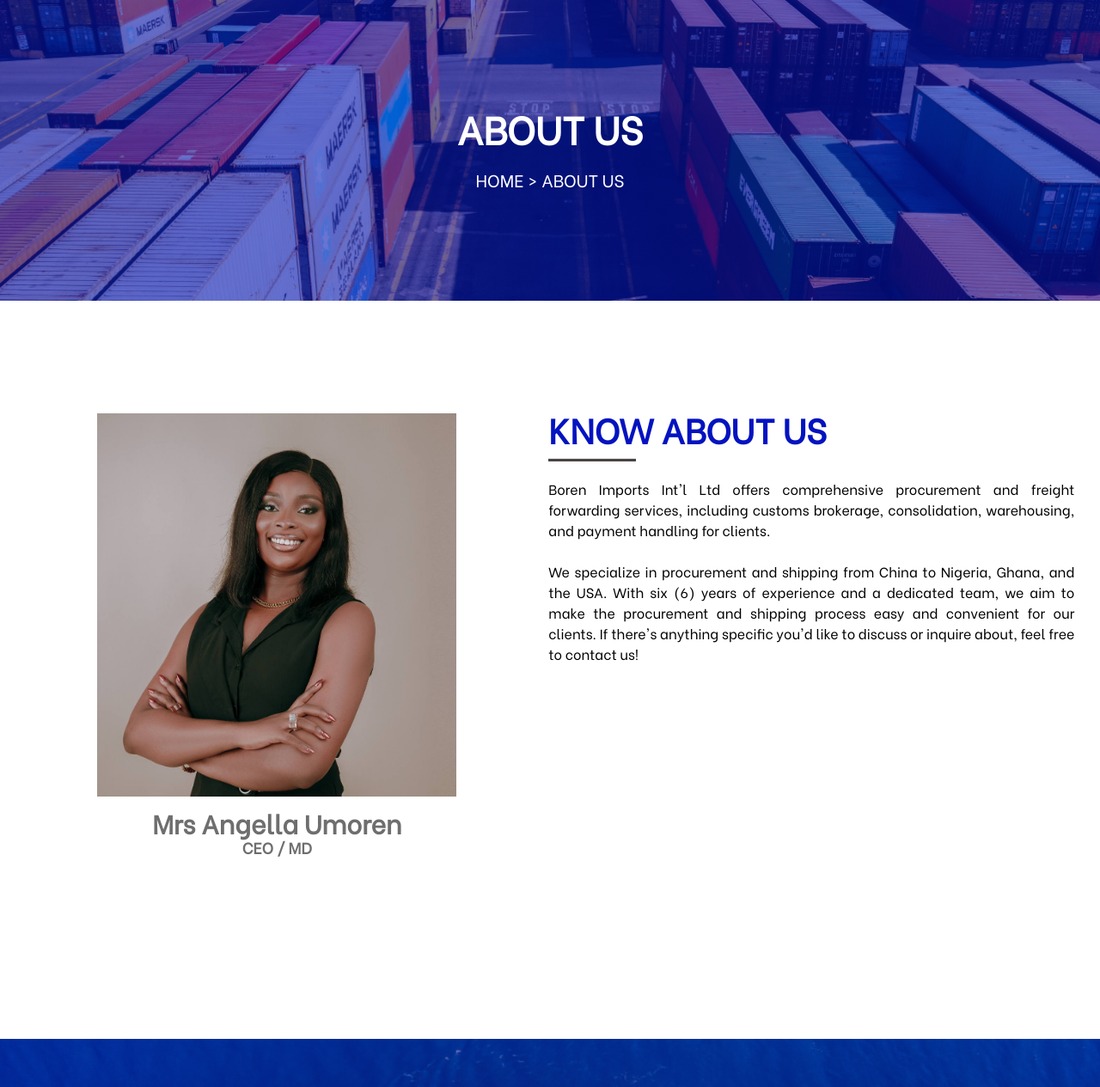
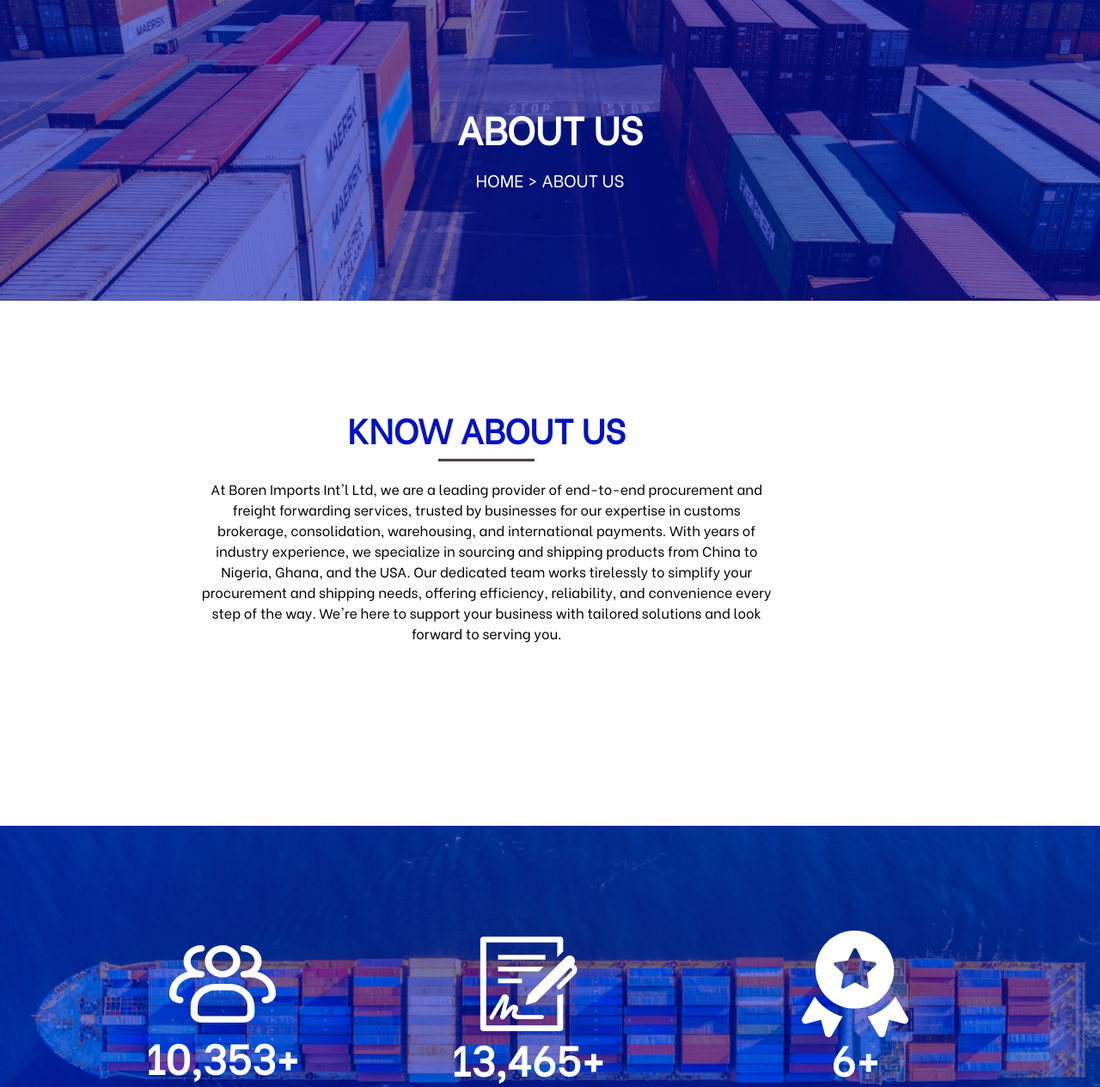
Before and after one commit to winninggodspower/Boren-Import, a Django app: page /about in a window 1280 px wide. Shown: the part 129-1394 px from the top of the page at 86% size. Run offline with Django 4.2, Linux system fonts and the light colour scheme; parts of the project's set-up code (start-up, migrations or seed data) failed here and were passed over; some libraries are stand-ins or nearby versions.

Commit message:
feat: change texts

```diff
--- a/templates/about.html
+++ b/templates/about.html
@@ -17,21 +17,21 @@
 
   <section class="container mx-auto pt-24 pb-32 md:pt-[131px] md:pb-[212px] ">
     <div
-      class="grid justify-center items-center gap-12 md:gap-24 md:grid-cols-[43%,50%] mx-4 md:me-10  md:justify-normal">
-      <div class="justify-self-center md:justify-self-end text-center text-[rgba(0,0,0,0.57)]">
+      class="grid justify-center items-center gap-12 md:gap-24 md:grid-cols-[65%] mx-4 md:me-10">
+      {% comment %} <div class="justify-self-center md:justify-self-end text-center text-[rgba(0,0,0,0.57)]">
         <img class="w-[440px] max-w-[95%] mx-auto" src="{% static 'assets/CEO-crop.png' %}" alt="">
         <h4 class="mt-3 text-3xl font-bold">Mrs Angella Umoren</h4>
         <p class="font-bold text-lg leading-[22px]"> CEO / MD</p>
-      </div>
-      <div class="self-start">
-        <h2 class="text-3xl md:text-[40px] text-primary-dark font-extrabold text-center md:text-start ">KNOW ABOUT US
+      </div> {% endcomment %}
+      <div class="self-center max-w-2xl">
+        <h2 class="text-3xl md:text-[40px] text-primary-dark font-extrabold text-center">KNOW ABOUT US
         </h2>
-        <hr class="mx-auto md:mx-0 w-2/12 h-[4px] bg-[#4C4343] mt-4">
+        <div class="flex justify-center">
+          <hr class="mx-auto md:mx-0 w-2/12 h-[4px] bg-[#4C4343] mt-4">
+        </div>
 
-        <p class="mt-5 text-center md:text-justify ">
-          Boren Imports Int'l Ltd offers comprehensive procurement and freight forwarding services, including customs brokerage, consolidation, warehousing, and payment handling for clients.
-          <br> <br>
-          We specialize in procurement and shipping from China to Nigeria, Ghana, and the USA. With six (6) years of experience and a dedicated team, we aim to make the procurement and shipping process easy and convenient for our clients. If there's anything specific you'd like to discuss or inquire about, feel free to contact us!
+        <p class="mt-5 text-center ">
+          At Boren Imports Int'l Ltd, we are a leading provider of end-to-end procurement and freight forwarding services, trusted by businesses for our expertise in customs brokerage, consolidation, warehousing, and international payments. With years of industry experience, we specialize in sourcing and shipping products from China to Nigeria, Ghana, and the USA. Our dedicated team works tirelessly to simplify your procurement and shipping needs, offering efficiency, reliability, and convenience every step of the way. We're here to support your business with tailored solutions and look forward to serving you.
           <br>
         </p>
       </div>
--- a/templates/components/footer.html
+++ b/templates/components/footer.html
@@ -9,11 +9,7 @@
                         <br>IMPORTS</span>
                 </a>
                 <p class="font-[550] mt-[18px] text-[15px] leading-[26px]">
-                    Boren Imports is a procurement & Freight forwarding company (RC 3186389) providing Air & Sea
-                    Freight
-                    Shipping from China to Nigeria and other West African countries, from China to USA and From USA
-                    to Nigeria.
-                    We offer Cargo Consolidation and Customs Clearing service.
+                    At Boren Imports Int'l Ltd, we are committed to delivering seamless, reliable, and personalized solutions to meet your unique shipping and procurement needs. Let us take care of the logistics so you can focus on what matters most—your business.
                 </p>
             </div>
             <div>
--- a/templates/services/air_shipping.html
+++ b/templates/services/air_shipping.html
@@ -22,7 +22,7 @@
             <img class="max-w-[640px] w-[95%] mx-auto mb-2 md:mb-0" src="/static/assets/services/air_shipping.png" alt="">
             <div>
                 <p class="font-light font-be-vietnam text-lg md:text-xl md:text-justify leading-10 md:[line-height:41px]">
-                    Boren Imports is your premier choice for swift and reliable air shipping solutions. Leveraging our expertise and extensive network, we ensure your goods are transported efficiently and securely to destinations around the globe. With Boren Imports, businesses can count on timely deliveries, real-time tracking, and personalized service, making air shipping a seamless and stress-free experience. Trust us to elevate your logistics with our commitment to excellence in every air shipment handled.
+                    For time-sensitive deliveries, our air shipping service guarantees fast and reliable transportation of goods from China to Nigeria, Ghana, or the USA. It's the perfect solution for businesses requiring quick turnaround times.
                 </p>
                 <a
                     class="inline-block text-white px-5 py-2 mt-5 text-[15px] font-bold md:text-sm bg-primary md:mt-10 btn-focus rounded-[5px]">REQUEST
--- a/templates/services/fx_payment.html
+++ b/templates/services/fx_payment.html
@@ -21,8 +21,8 @@
         <img class="max-w-[640px] w-[90%] mx-auto mb-2 md:mb-0" src="/static/assets/services/fx-payment.png" alt="">
         <div>
             <p class="font-light font-be-vietnam text-lg md:text-xl md:text-justify" style="line-height: 41px;">
-                This service provides a convenient and secure solution for our customers to handle international transactions with China. By facilitating payments and receipts in various currencies such as USD, GBP, Euros, or Yuan, we offer flexibility and ease of transaction for both your customers and their suppliers. By handling the currency exchange and ensuring that payments are made promptly and securely in Naira simplifies the process for our customers and helps them avoid the complexities of international financial transactions.
-    This service adds another layer of convenience to our suite of offerings, enhancing the overall value proposition for our clients.</p>
+                Our FX Payment service facilitates smooth international transactions in various currencies, including USD, GBP, EUR, and Yuan. We manage currency exchanges and ensure secure payments to your suppliers, making international trade seamless..
+            </p>
             <a href="{% url "customer_fx_form" %}"
                 class="inline-block text-white px-5 py-2 mt-5 text-[15px] font-bold md:text-sm bg-primary md:mt-10 btn-focus rounded-[5px]">REQUEST
                 A QUOTE</a>
--- a/templates/services/goods_procurement.html
+++ b/templates/services/goods_procurement.html
@@ -20,9 +20,8 @@
     <div class="grid justify-center grid-cols-1 md:grid-cols-2 gap-x-9">
         <div>
             <p class="font-light font-be-vietnam text-lg md:text-xl md:text-justify" style="line-height: 41px;">
-                This service help us ensure our customer's experience with procurement of goods from China seems thorough and valuable.
-                We ensure accuracy and transparency throughout the procurement process by confirming details such as quantity, size, weight, and other specifications are met by the manufacturer or supplier.
-                We also ensure secure payment transactions to manufacturers or suppliers in China which adds an extra layer of security for our clients.</p>
+                Our procurement process ensures precision and transparency, with attention to detail in order quantities, sizes, and specifications. We handle all aspects of supplier communication and provide secure payment solutions, offering peace of mind in every transaction.
+            </p>
                 <a href="{% url 'procurement_form' %}"
                 class="inline-block text-white px-5 py-2 mt-5 text-[15px] font-bold md:text-sm bg-primary md:mt-10 btn-focus rounded-[5px]">REQUEST
                 A QUOTE</a>
--- a/templates/services/product_consultation.html
+++ b/templates/services/product_consultation.html
@@ -22,9 +22,7 @@
         <div class="grid justify-center grid-cols-1 md:grid-cols-2 gap-x-9">
             <div>
                 <p class="font-light font-be-vietnam text-lg md:text-xl md:text-justify" style="line-height: 41px;">
-                    Boren Imports is your trusted partner in optimizing supply chain efficiency through advanced product consolidation and warehousing services. With our tailored solutions, businesses can consolidate multiple shipments into a single unit, reducing shipping costs and transit times while maintaining control over inventory levels.
-
-                    Our state-of-the-art warehouses offer secure storage facilities equipped with advanced technology and robust security measures, ensuring the safety and integrity of your goods at every step of the logistics process. From cost-effective consolidation to seamless inventory management, Boren Imports provides the expertise and support businesses need to succeed in today's competitive global market.</p>
+                    We help you save time and reduce costs by consolidating your shipments. Our warehousing services offer safe storage for your goods until they’re ready for shipment, ensuring they arrive at their destination in perfect condition.</p>
                     <a
                     class="inline-block text-white px-5 py-2 mt-5 text-[15px] font-bold md:text-sm bg-primary md:mt-10 btn-focus rounded-[5px]">REQUEST
                     A QUOTE</a>
```
Also changed, not shown: templates/index.html (+7 -5 lines), templates/services/product_sourcing.html (+4 -6 lines), templates/services/sea_shipping.html (+2 -7 lines), static/css/output.css.
